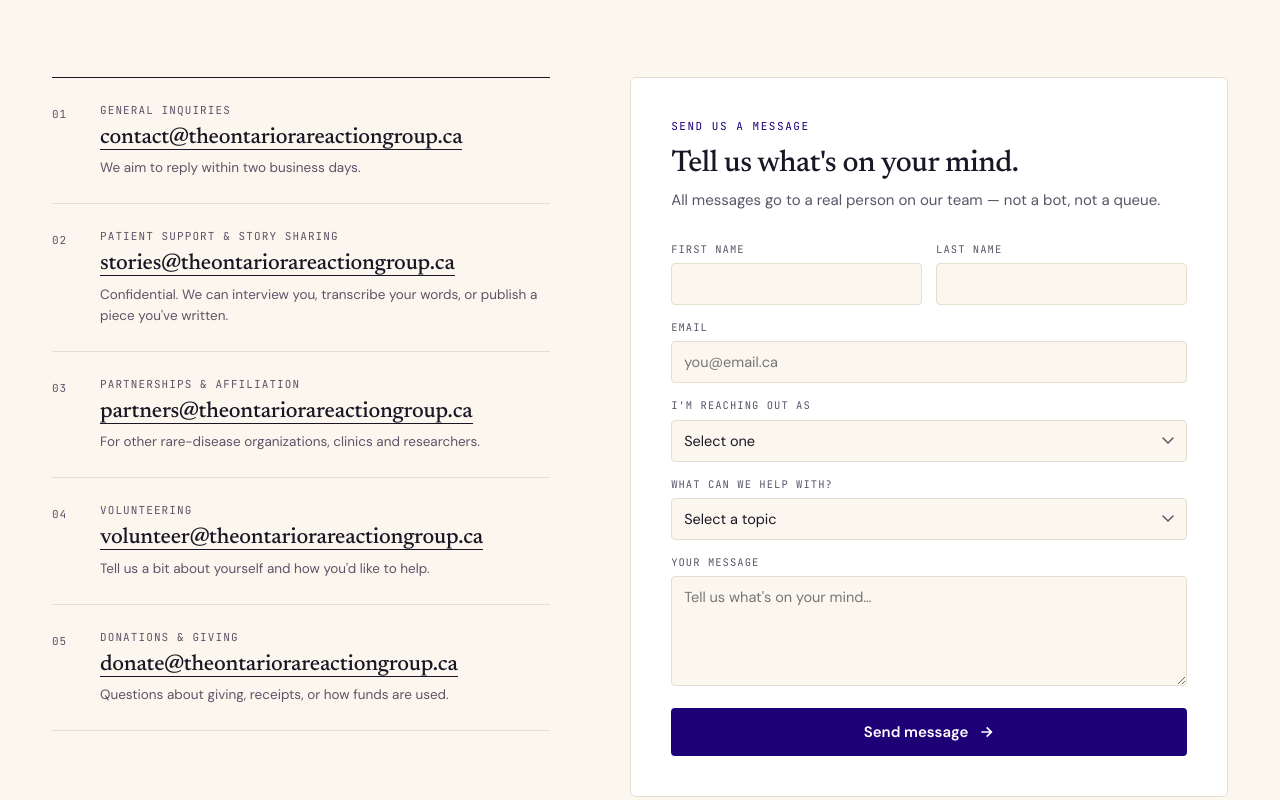
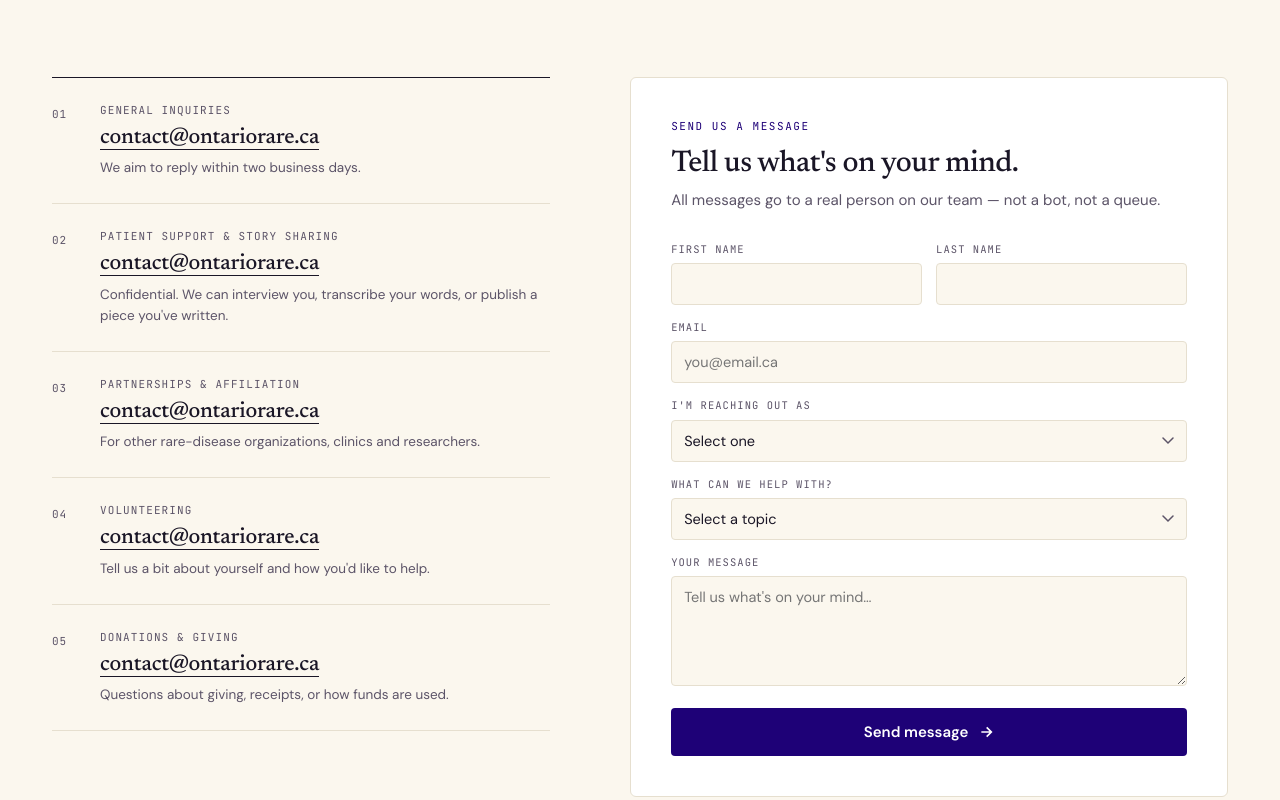
Before and after one commit to mgardiiner/theontariorareactiongroup.ca, a Nuxt app: page /contact in a window 1280 px wide. Shown: the part 600-1400 px from the top of the page. Built offline with nearby package versions, Linux system fonts and the light colour scheme.

Commit message:
Email and Domain Change

```diff
--- a/layouts/default.vue
+++ b/layouts/default.vue
@@ -57,7 +57,7 @@
           <div class="foot-col">
             <h5>Contact</h5>
             <ul>
-              <li><a href="mailto:contact@ontariorare.ca">contact@theontariorareactiongroup.ca</a></li>
+              <li><a href="mailto:contact@ontariorare.ca">contact@ontariorare.ca</a></li>
               <li>Toronto, ON</li>
             </ul>
           </div>
--- a/pages/coming-soon.vue
+++ b/pages/coming-soon.vue
@@ -23,8 +23,8 @@
         You're on the list. We'll be in touch.
       </div>
 
-      <a href="mailto:contact@theontariorareactiongroup.ca" class="contact-link">
-        contact@theontariorareactiongroup.ca
+      <a href="mailto:contact@ontariorare.ca" class="contact-link">
+        contact@ontariorare.ca
       </a>
     </main>
   </div>
--- a/pages/contact.vue
+++ b/pages/contact.vue
@@ -129,31 +129,31 @@
   {
     num: '01',
     label: 'General inquiries',
-    value: '<a href="mailto:contact@theontariorareactiongroup.ca?subject=General%20Inquiry%3A%20Website%20Submission">contact@theontariorareactiongroup.ca</a>',
+    value: '<a href="mailto:contact@ontariorare.ca?subject=General%20Inquiry%3A%20Website%20Submission">contact@ontariorare.ca</a>',
     note: 'We aim to reply within two business days.',
   },
   {
     num: '02',
     label: 'Patient support & story sharing',
-    value: '<a href="mailto:stories@theontariorareactiongroup.ca?subject=Story%20Submission%3A%20Website%20Submission">stories@theontariorareactiongroup.ca</a>',
+    value: '<a href="mailto:contact@ontariorare.ca?subject=Story%20Submission%3A%20Website%20Submission">contact@ontariorare.ca</a>',
     note: 'Confidential. We can interview you, transcribe your words, or publish a piece you\'ve written.',
   },
   {
     num: '03',
     label: 'Partnerships & affiliation',
-    value: '<a href="mailto:partners@theontariorareactiongroup.ca?subject=Partnership%20Inquiry%3A%20Website%20Submission">partners@theontariorareactiongroup.ca</a>',
+    value: '<a href="mailto:contact@ontariorare.ca?subject=Partnership%20Inquiry%3A%20Website%20Submission">contact@ontariorare.ca</a>',
     note: 'For other rare-disease organizations, clinics and researchers.',
   },
   {
     num: '04',
     label: 'Volunteering',
-    value: '<a href="mailto:volunteer@theontariorareactiongroup.ca?subject=Volunteering%3A%20Website%20Submission">volunteer@theontariorareactiongroup.ca</a>',
+    value: '<a href="mailto:contact@ontariorare.ca?subject=Volunteering%3A%20Website%20Submission">contact@ontariorare.ca</a>',
     note: 'Tell us a bit about yourself and how you\'d like to help.',
   },
   {
     num: '05',
     label: 'Donations & giving',
-    value: '<a href="mailto:donate@theontariorareactiongroup.ca?subject=Donations%20%26%20Giving%3A%20Website%20Submission">donate@theontariorareactiongroup.ca</a>',
+    value: '<a href="mailto:contact@ontariorare.ca?subject=Donations%20%26%20Giving%3A%20Website%20Submission">contact@ontariorare.ca</a>',
     note: 'Questions about giving, receipts, or how funds are used.',
   },
 ]
--- a/pages/index.vue
+++ b/pages/index.vue
@@ -221,7 +221,7 @@
           <div>
             <h2 class="contact-band-title">Have a question? A story? A <em>rare</em> idea?</h2>
             <p class="contact-band-lede">We read every message. Whether you're a patient, caregiver, clinician, policymaker — start a conversation.</p>
-            <a href="mailto:hello@ontariorare.ca" class="contact-band-email">hello@ontariorare.ca</a>
+            <a href="mailto:contact@ontariorare.ca" class="contact-band-email">contact@ontariorare.ca</a>
           </div>
           <div class="news-card">
             <h3>Stay in the loop</h3>
```
Also changed, not shown: 2 other files (tests, documents, lock files or other folders).
